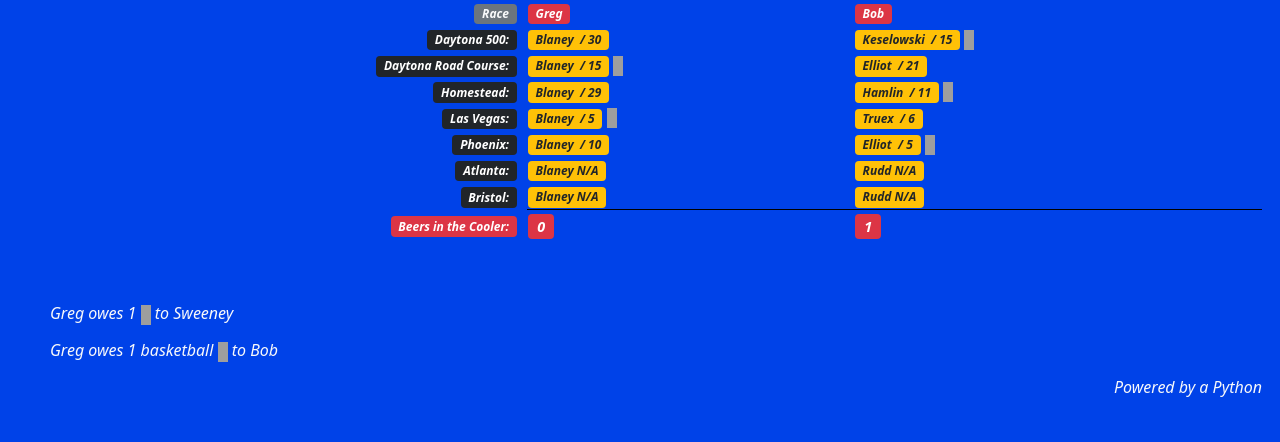
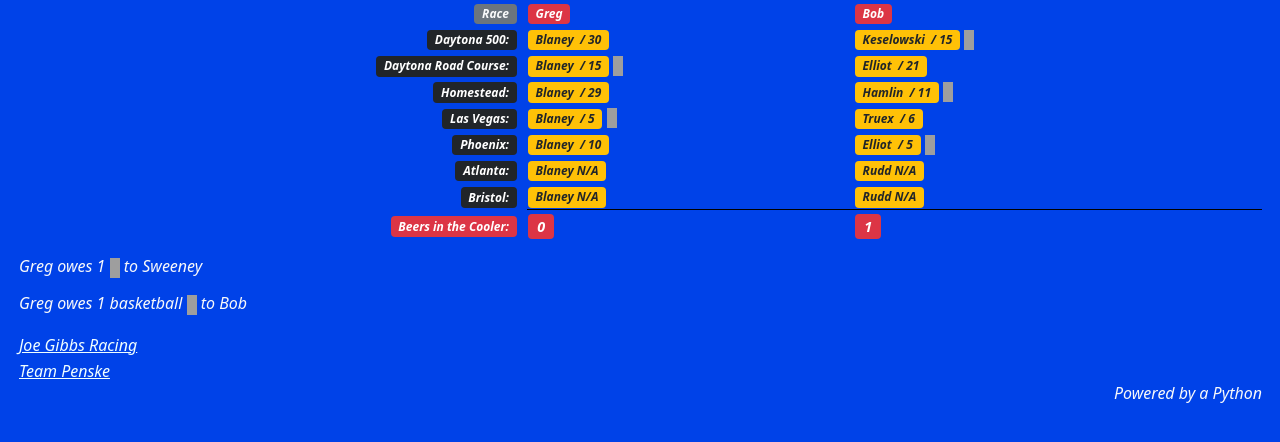
Before and after one commit to moose46/PythonGoogleWeb, a Flask app: page / in a window 1280 px wide. Shown: the part 90-532 px from the top of the page. Run offline with Flask 2, Linux system fonts and the light colour scheme; grey boxes are pictures that could not be loaded.

Commit message:
Added team links

```diff
--- a/templates/base.html
+++ b/templates/base.html
@@ -40,6 +40,9 @@
         /*font-size: small;*/
 
     }
+    .a-tag{
+        color: azure;
+    }
 
     li {
         font-min-size: large;
--- a/templates/beer.html
+++ b/templates/beer.html
@@ -49,13 +49,19 @@
                 betting_summary.total_beers_owed['Bob'] }}</span></td>
         </tr>
     </table>
-    <ul>
-        <br><br>
-        <blockquote class="blockquote text-light">
-            <p><h6>Greg owes 1 <img src="../static/beer_PNG2376.png" width="10" height="20"> to Sweeney</h6></p>
-            <p><h6>Greg owes 1 basketball <img src="../static/beer_PNG2376.png" width="10" height="20"> to Bob</h6></p>
-        </blockquote>
-    </ul>
+    <table>
+        <tr>
+            <td>
+                <blockquote class="blockquote text-light">
+                    <p><h6>Greg owes 1 <img src="../static/beer_PNG2376.png" width="10" height="20"> to Sweeney</h6></p>
+                    <p><h6>Greg owes 1 basketball <img src="../static/beer_PNG2376.png" width="10" height="20"> to Bob
+                </h6></p>
+                </blockquote>
+            </td>
+        </tr>
+        <tr><td ><a class="a-tag" href="https://joegibbsracing.com/" target="_blank">Joe Gibbs Racing</a></td> </tr>
+        <tr><td><a class="a-tag" href="https://www.teampenske.com/" target="_blank">Team Penske</a></td> </tr>
+    </table>
     <h6 class="text-light" align="right">Powered by a Python</h6>
 </div>
 {% endblock %}
```
